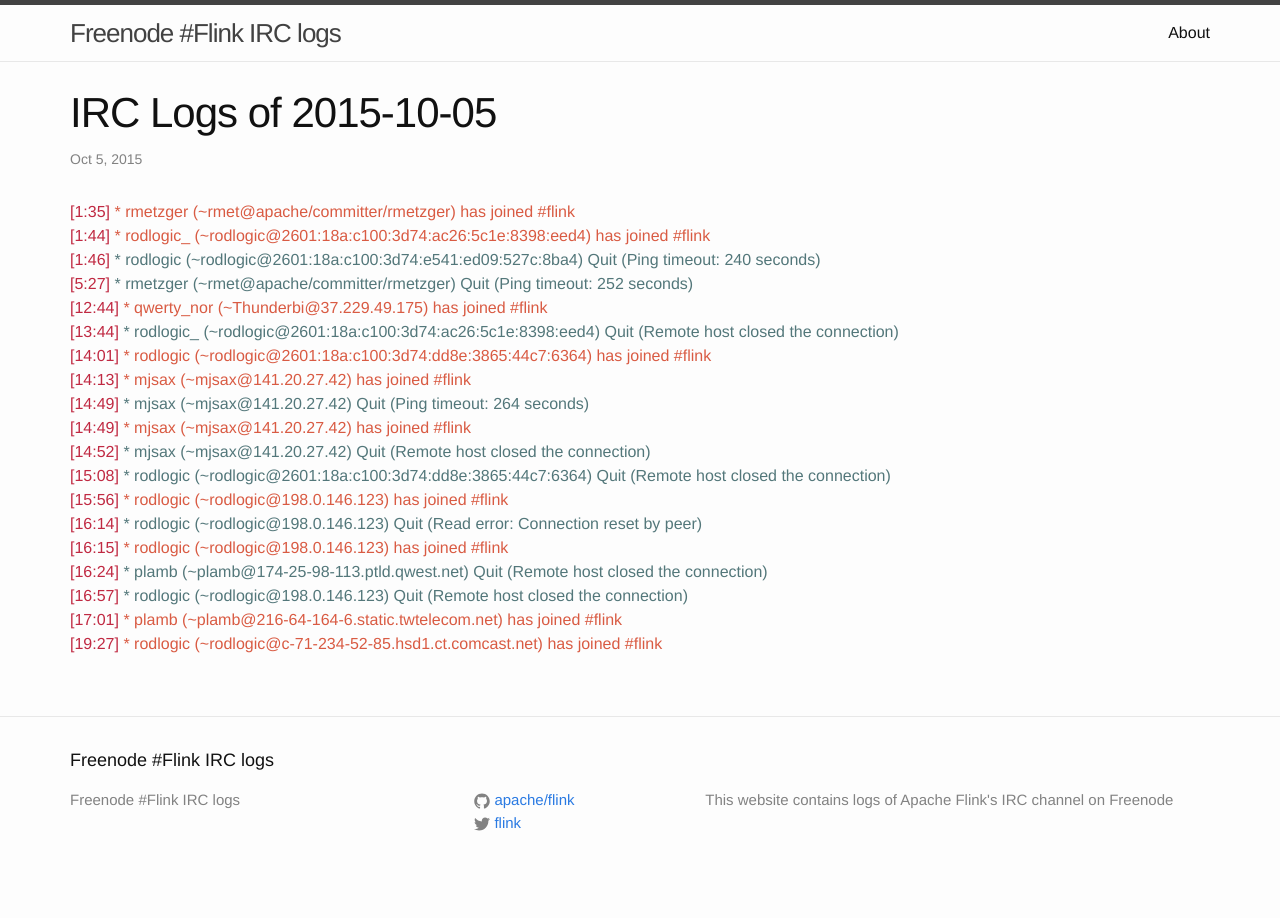
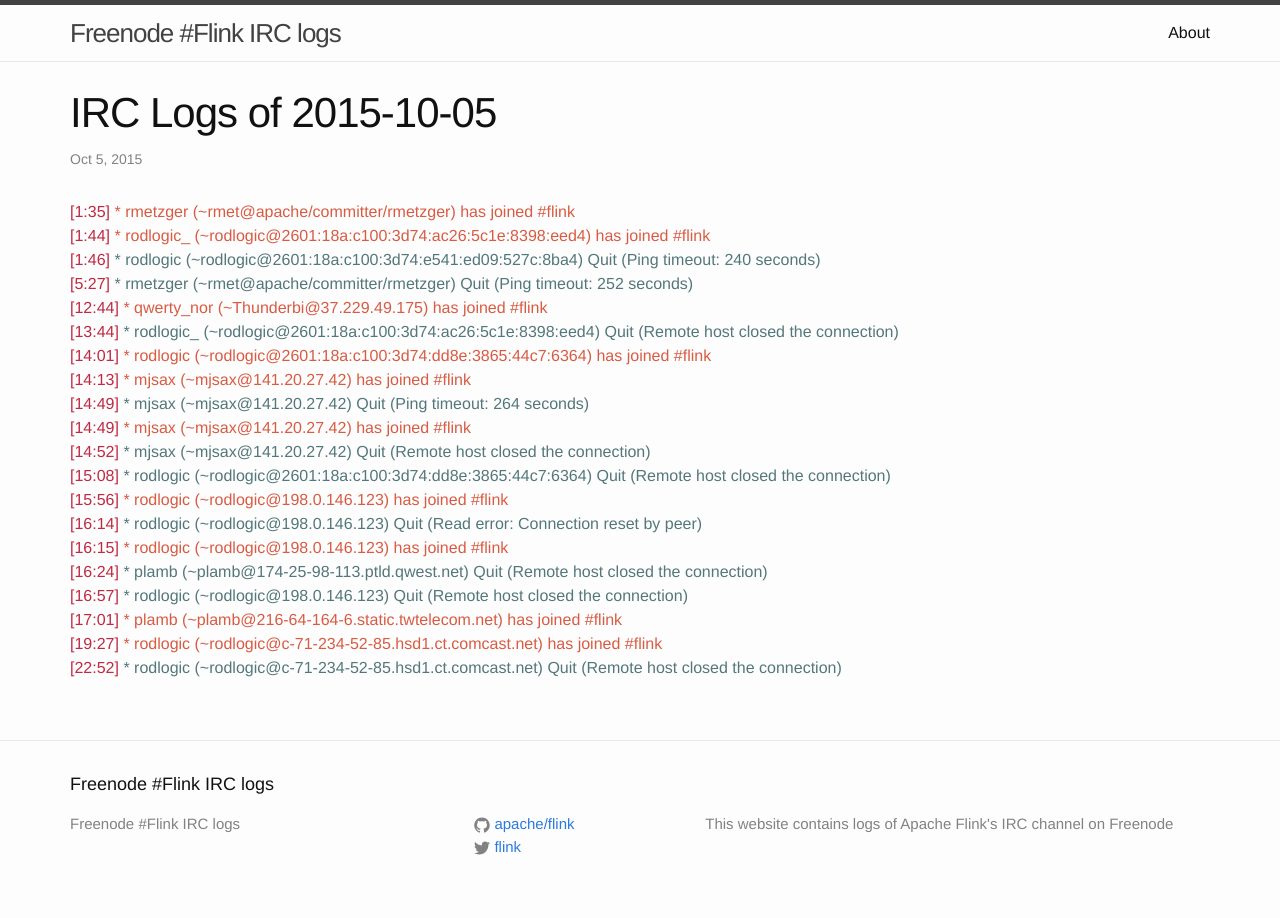
Before and after one commit to flink-irc-logs/flink-irc-logs.github.io, a Jekyll site: the page built from _posts/2015-10-05-logs.markdown, in a window 1280 px wide. Built offline with Jekyll 4.4.1, drawn with Linux system fonts in a browser that asks for light colours.

Commit message:
Update of the logs on Mon Oct  5 23:22:33 CEST 2015

```diff
--- a/_posts/2015-10-05-logs.markdown
+++ b/_posts/2015-10-05-logs.markdown
@@ -23,3 +23,4 @@
 <span class="irc-date">[16:57]</span> <span class="irc-navy">* rodlogic (~rodlogic@198.0.146.123) Quit (Remote host closed the connection)</span><br />
 <span class="irc-date">[17:01]</span> <span class="irc-green">* plamb (~plamb@216-64-164-6.static.twtelecom.net) has joined #flink</span><br />
 <span class="irc-date">[19:27]</span> <span class="irc-green">* rodlogic (~rodlogic@c-71-234-52-85.hsd1.ct.comcast.net) has joined #flink</span><br />
+<span class="irc-date">[22:52]</span> <span class="irc-navy">* rodlogic (~rodlogic@c-71-234-52-85.hsd1.ct.comcast.net) Quit (Remote host closed the connection)</span><br />
```
